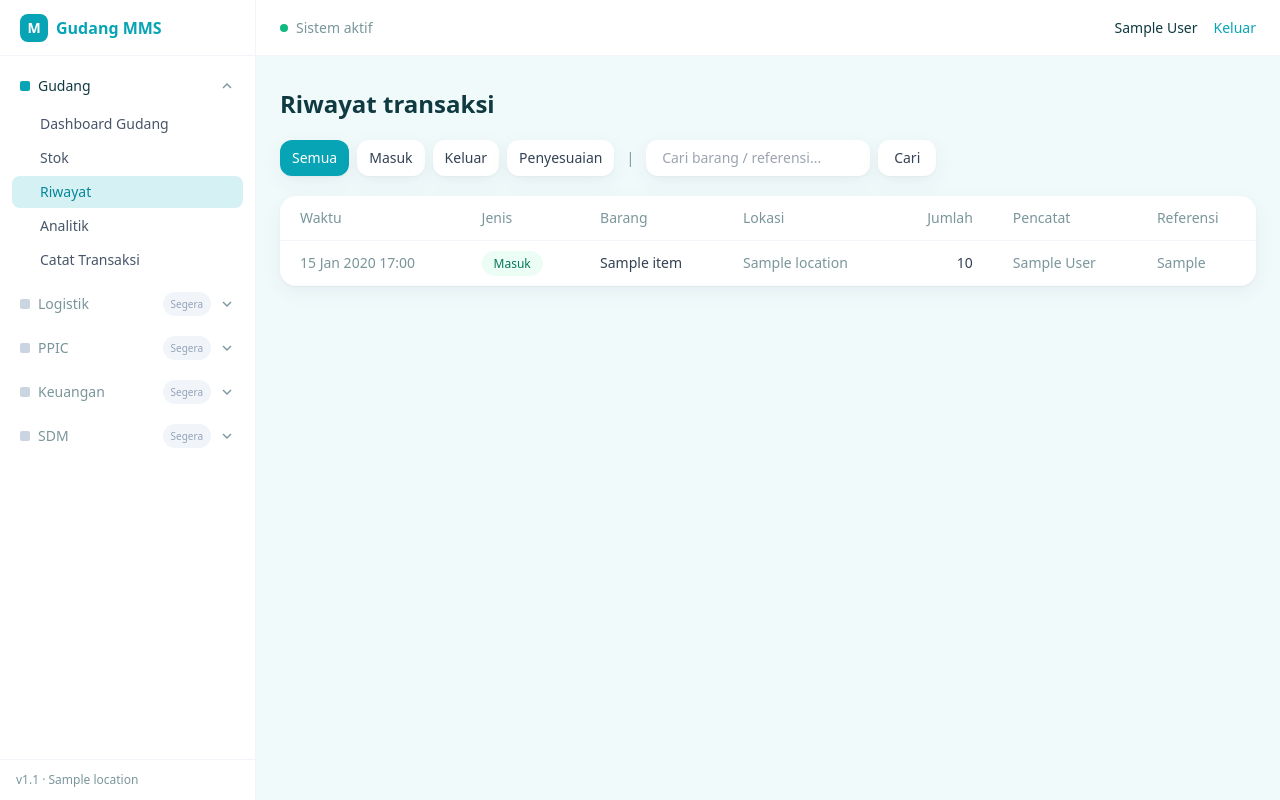
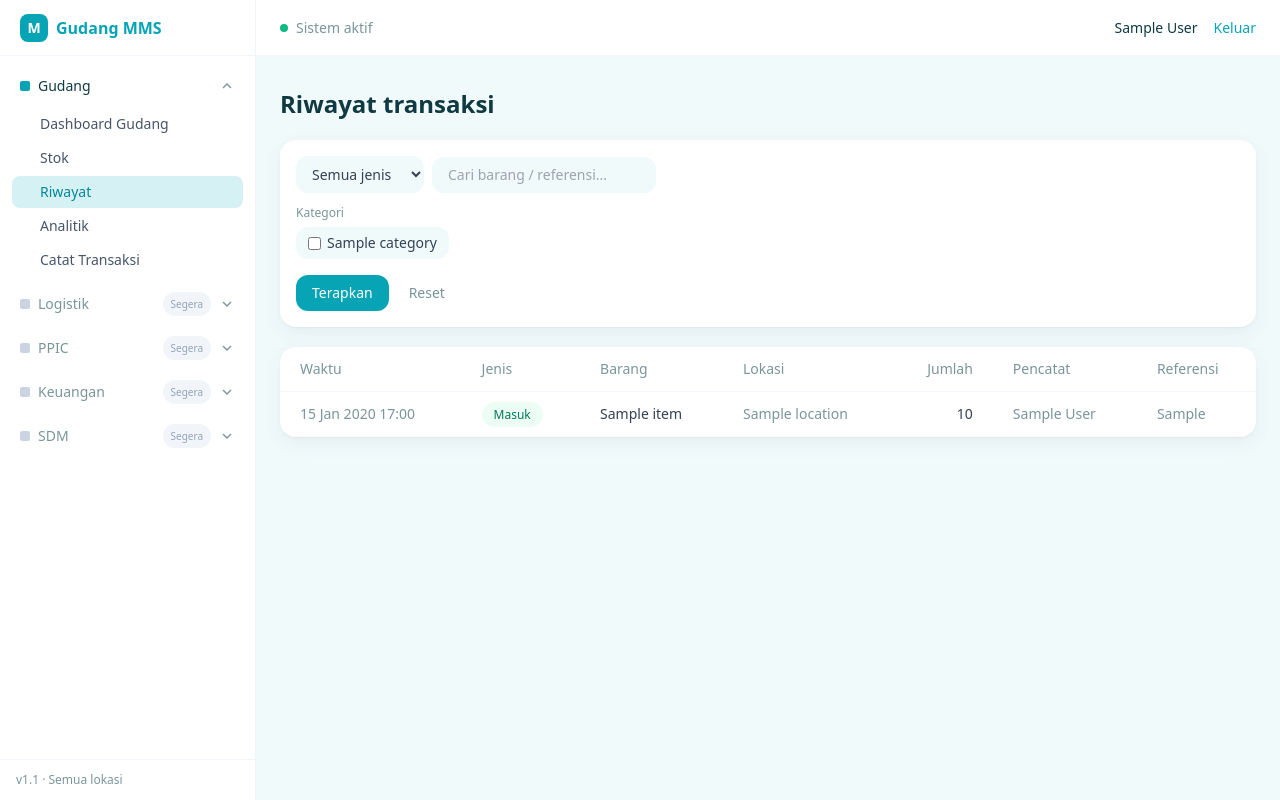
Before and after one commit to Rifky-Maulana/MMS-warehouse, a Django app: page /transaksi/ in a window 1280 px wide. Run offline with Django 5.2, Linux system fonts and the light colour scheme; a user stored in the database is signed in; tables that the repository leaves empty hold one stand-in row (values such as "Sample post"); some libraries are stand-ins or nearby versions.

Commit message:
perbaikan lokasi+devisi

```diff
--- a/core/views.py
+++ b/core/views.py
@@ -13,8 +13,9 @@ def dashboard(request):
     items = Item.objects.filter(is_active=True)
     movements = StockMovement.objects.all()
     if not request.user.is_superuser:
-        items = items.filter(location=request.user.location)
-        movements = movements.filter(item__location=request.user.location)
+        locs = request.user.locations.all()
+        items = items.filter(location__in=locs)
+        movements = movements.filter(item__location__in=locs)
 
     low_stock = items.filter(current_stock__lte=F("min_stock")).order_by("name")
     recent = movements.select_related("item", "user").order_by("-created_at")[:8]
--- a/templates/base.html
+++ b/templates/base.html
@@ -133,7 +133,7 @@
         </nav>
 
         <div class="px-4 py-3 border-t border-slate-100 text-xs text-brand-muted">
-            v1.1 · {% if request.user.location %}{{ request.user.location }}{% else %}Semua lokasi{% endif %}
+            v1.1 · {% if request.user.is_superuser %}Semua lokasi{% else %}{% for l in request.user.locations.all %}{{ l }}{% if not forloop.last %}, {% endif %}{% empty %}Tanpa lokasi{% endfor %}{% endif %}
         </div>
     </aside>
 
--- /dev/null
+++ b/templates/partials/_checkbox_filter.html
@@ -0,0 +1,12 @@
+{% comment %}Filter checkbox chip. Param: label, name, options (queryset), selected (list of str id){% endcomment %}
+<div>
+    <span class="block text-xs text-brand-muted mb-1.5">{{ label }}</span>
+    <div class="flex flex-wrap gap-2">
+        {% for opt in options %}
+        <label class="inline-flex items-center gap-1.5 bg-brand-soft rounded-xl px-3 py-1.5 cursor-pointer hover:bg-brand-tint transition">
+            <input type="checkbox" name="{{ name }}" value="{{ opt.id }}" class="accent-[#07A4B6]" {% if opt.id|stringformat:'s' in selected %}checked{% endif %}>
+            <span class="text-slate-700">{{ opt }}</span>
+        </label>
+        {% endfor %}
+    </div>
+</div>
--- a/templates/warehouse/movement_list.html
+++ b/templates/warehouse/movement_list.html
@@ -3,18 +3,25 @@
 {% block body %}
 <h1 class="text-2xl font-semibold text-brand-ink mb-5">Riwayat transaksi</h1>
 
-<form method="get" class="flex flex-wrap items-center gap-2 mb-5 text-sm">
-    {% with t=type %}
-    <a href="?{% if q %}q={{ q }}{% endif %}" class="rounded-xl px-3 py-2 shadow-soft transition {% if not t %}bg-brand text-white{% else %}bg-white hover:bg-brand-soft{% endif %}">Semua</a>
-    <a href="?type=in{% if q %}&q={{ q }}{% endif %}" class="rounded-xl px-3 py-2 shadow-soft transition {% if t == 'in' %}bg-brand text-white{% else %}bg-white hover:bg-brand-soft{% endif %}">Masuk</a>
-    <a href="?type=out{% if q %}&q={{ q }}{% endif %}" class="rounded-xl px-3 py-2 shadow-soft transition {% if t == 'out' %}bg-brand text-white{% else %}bg-white hover:bg-brand-soft{% endif %}">Keluar</a>
-    <a href="?type=adjustment{% if q %}&q={{ q }}{% endif %}" class="rounded-xl px-3 py-2 shadow-soft transition {% if t == 'adjustment' %}bg-brand text-white{% else %}bg-white hover:bg-brand-soft{% endif %}">Penyesuaian</a>
-    {% endwith %}
-    <span class="mx-1 text-brand-muted">|</span>
-    <input type="text" name="q" value="{{ q }}" placeholder="Cari barang / referensi..."
-           class="bg-white rounded-xl px-4 py-2 w-56 shadow-soft outline-none focus:ring-2 focus:ring-brand/30">
-    {% if type %}<input type="hidden" name="type" value="{{ type }}">{% endif %}
-    <button type="submit" class="bg-white rounded-xl px-4 py-2 shadow-soft hover:bg-brand-soft transition">Cari</button>
+<form method="get" class="bg-white rounded-2xl shadow-soft p-4 mb-5 space-y-3 text-sm">
+    <div class="flex flex-wrap gap-2 items-center">
+        <select name="type" class="bg-brand-soft rounded-xl px-3 py-2 outline-none focus:ring-2 focus:ring-brand/30">
+            <option value="" {% if not type %}selected{% endif %}>Semua jenis</option>
+            <option value="in" {% if type == 'in' %}selected{% endif %}>Masuk</option>
+            <option value="out" {% if type == 'out' %}selected{% endif %}>Keluar</option>
+            <option value="adjustment" {% if type == 'adjustment' %}selected{% endif %}>Penyesuaian</option>
+        </select>
+        <input type="text" name="q" value="{{ q }}" placeholder="Cari barang / referensi..."
+               class="bg-brand-soft rounded-xl px-4 py-2 w-56 outline-none focus:ring-2 focus:ring-brand/30">
+    </div>
+    {% if loc_options.count > 1 %}
+    {% include "partials/_checkbox_filter.html" with label="Lokasi" name="lokasi" options=loc_options selected=sel_locs %}
+    {% endif %}
+    {% include "partials/_checkbox_filter.html" with label="Kategori" name="kategori" options=cat_options selected=sel_cats %}
+    <div class="flex gap-2 pt-1">
+        <button type="submit" class="bg-brand text-white rounded-xl px-4 py-2 font-medium hover:bg-brand-dark transition">Terapkan</button>
+        <a href="{% url 'warehouse:movement_list' %}" class="px-3 py-2 text-brand-muted hover:text-brand-dark">Reset</a>
+    </div>
 </form>
 
 <div class="bg-white rounded-2xl shadow-soft overflow-hidden">
@@ -46,7 +53,7 @@
                 <td class="px-5 py-3 text-brand-muted">{{ m.reference|default:"-" }}</td>
             </tr>
             {% empty %}
-            <tr><td colspan="7" class="px-5 py-8 text-center text-brand-muted">Belum ada transaksi.</td></tr>
+            <tr><td colspan="7" class="px-5 py-8 text-center text-brand-muted">Tidak ada transaksi yang cocok.</td></tr>
             {% endfor %}
         </tbody>
     </table>
@@ -57,10 +64,10 @@
     <span>Halaman {{ page.number }} dari {{ page.paginator.num_pages }} · {{ page.paginator.count }} transaksi</span>
     <div class="flex gap-2">
         {% if page.has_previous %}
-        <a href="?page={{ page.previous_page_number }}{% if type %}&type={{ type }}{% endif %}{% if q %}&q={{ q }}{% endif %}" class="bg-white rounded-xl px-3 py-2 shadow-soft hover:bg-brand-soft transition">← Sebelumnya</a>
+        <a href="?page={{ page.previous_page_number }}{% if type %}&type={{ type }}{% endif %}{% if q %}&q={{ q }}{% endif %}{% for l in sel_locs %}&lokasi={{ l }}{% endfor %}{% for c in sel_cats %}&kategori={{ c }}{% endfor %}" class="bg-white rounded-xl px-3 py-2 shadow-soft hover:bg-brand-soft transition">← Sebelumnya</a>
         {% endif %}
         {% if page.has_next %}
-        <a href="?page={{ page.next_page_number }}{% if type %}&type={{ type }}{% endif %}{% if q %}&q={{ q }}{% endif %}" class="bg-white rounded-xl px-3 py-2 shadow-soft hover:bg-brand-soft transition">Berikutnya →</a>
+        <a href="?page={{ page.next_page_number }}{% if type %}&type={{ type }}{% endif %}{% if q %}&q={{ q }}{% endif %}{% for l in sel_locs %}&lokasi={{ l }}{% endfor %}{% for c in sel_cats %}&kategori={{ c }}{% endfor %}" class="bg-white rounded-xl px-3 py-2 shadow-soft hover:bg-brand-soft transition">Berikutnya →</a>
         {% endif %}
     </div>
 </div>
--- a/warehouse/admin.py
+++ b/warehouse/admin.py
@@ -46,7 +46,7 @@ class ItemAdmin(admin.ModelAdmin):
     def get_queryset(self, request):
         qs = super().get_queryset(request)
         if not request.user.is_superuser:
-            qs = qs.filter(location=request.user.location)
+            qs = qs.filter(location__in=request.user.locations.all())
         return qs
 
 
@@ -87,7 +87,7 @@ class StockMovementAdmin(admin.ModelAdmin):
     def get_queryset(self, request):
         qs = super().get_queryset(request)
         if not request.user.is_superuser:
-            qs = qs.filter(item__location=request.user.location)
+            qs = qs.filter(item__location__in=request.user.locations.all())
         return qs
 
     def get_readonly_fields(self, request, obj=None):
--- a/warehouse/forms.py
+++ b/warehouse/forms.py
@@ -4,8 +4,6 @@ from .models import Item, StockMovement
 
 
 class MovementForm(forms.ModelForm):
-    """Form catat transaksi untuk staf (di luar admin), terkunci lokasi user."""
-
     class Meta:
         model = StockMovement
         fields = ("item", "type", "quantity", "supplier", "note", "reference")
@@ -14,7 +12,7 @@ class MovementForm(forms.ModelForm):
         super().__init__(*args, **kwargs)
         items = Item.objects.filter(is_active=True)
         if user is not None and not user.is_superuser:
-            items = items.filter(location=user.location)
+            items = items.filter(location__in=user.locations.all())
         self.fields["item"].queryset = items.select_related("location").order_by("name")
         self.fields["supplier"].required = False
         css = "w-full bg-brand-soft rounded-xl px-3 py-2 outline-none focus:ring-2 focus:ring-brand/30"
--- a/warehouse/views.py
+++ b/warehouse/views.py
@@ -10,8 +10,7 @@ from django.db.models.functions import Coalesce, TruncDate
 from django.shortcuts import redirect, render
 from django.utils.dateparse import parse_date
 
-from core.access import warehouse_required
-from core.models import Location
+from core.access import allowed_locations, warehouse_required
 
 from .forms import MovementForm
 from .models import Category, Item, StockMovement
@@ -19,15 +18,15 @@ from .services import apply_movement
 
 
 def _scope_items(request, qs):
-    if not request.user.is_superuser:
-        qs = qs.filter(location=request.user.location)
-    return qs
+    if request.user.is_superuser:
+        return qs
+    return qs.filter(location__in=request.user.locations.all())
 
 
 def _scope_movements(request, qs):
-    if not request.user.is_superuser:
-        qs = qs.filter(item__location=request.user.location)
-    return qs
+    if request.user.is_superuser:
+        return qs
+    return qs.filter(item__location__in=request.user.locations.all())
 
 
 @login_required
@@ -36,6 +35,9 @@ def item_list(request):
     q = request.GET.get("q", "").strip()
     only_low = request.GET.get("low") == "1"
     show_inactive = request.GET.get("nonaktif") == "1"
+    sel_locs = request.GET.getlist("lokasi")
+    sel_cats = request.GET.getlist("kategori")
+
     items = _scope_items(request, Item.objects.select_related("category", "location")).order_by("name")
     if not show_inactive:
         items = items.filter(is_active=True)
@@ -43,8 +45,16 @@ def item_list(request):
         items = items.filter(Q(name__icontains=q) | Q(sku__icontains=q))
     if only_low:
         items = items.filter(current_stock__lte=F("min_stock"))
+    if sel_locs:
+        items = items.filter(location_id__in=sel_locs)
+    if sel_cats:
+        items = items.filter(category_id__in=sel_cats)
+
     return render(request, "warehouse/item_list.html", {
         "items": items, "q": q, "only_low": only_low, "show_inactive": show_inactive,
+        "loc_options": allowed_locations(request.user),
+        "cat_options": Category.objects.all(),
+        "sel_locs": sel_locs, "sel_cats": sel_cats,
     })
 
 
@@ -53,13 +63,26 @@ def item_list(request):
 def movement_list(request):
     mtype = request.GET.get("type", "")
     q = request.GET.get("q", "").strip()
+    sel_locs = request.GET.getlist("lokasi")
+    sel_cats = request.GET.getlist("kategori")
+
     qs = _scope_movements(request, StockMovement.objects.select_related("item", "item__location", "user", "supplier")).order_by("-created_at")
     if mtype in ("in", "out", "adjustment"):
         qs = qs.filter(type=mtype)
     if q:
         qs = qs.filter(Q(item__name__icontains=q) | Q(item__sku__icontains=q) | Q(reference__icontains=q))
+    if sel_locs:
+        qs = qs.filter(item__location_id__in=sel_locs)
+    if sel_cats:
+        qs = qs.filter(item__category_id__in=sel_cats)
+
     page = Paginator(qs, 25).get_page(request.GET.get("page"))
-    return render(request, "warehouse/movement_list.html", {"page": page, "type": mtype, "q": q})
+    return render(request, "warehouse/movement_list.html", {
+        "page": page, "type": mtype, "q": q,
+        "loc_options": allowed_locations(request.user),
+        "cat_options": Category.objects.all(),
+        "sel_locs": sel_locs, "sel_cats": sel_cats,
+    })
 
 
 @login_required
@@ -90,7 +113,7 @@ def analytics(request):
     date_from = parse_date(request.GET.get("from", "")) or (today - timedelta(days=30))
     sel_cat = request.GET.get("kategori") or ""
     sel_user = request.GET.get("pencatat") or ""
-    sel_loc = request.GET.get("lokasi") or ""
+    sel_locs = request.GET.getlist("lokasi")
 
     base = _scope_movements(request, StockMovement.objects.filter(
         created_at__date__gte=date_from, created_at__date__lte=date_to))
@@ -98,8 +121,8 @@ def analytics(request):
         base = base.filter(item__category_id=sel_cat)
     if sel_user:
         base = base.filter(user_id=sel_user)
-    if sel_loc and request.user.is_superuser:
-        base = base.filter(item__location_id=sel_loc)
+    if sel_locs:
+        base = base.filter(item__location_id__in=sel_locs)
 
     total_in = base.filter(type="in").aggregate(s=Sum("quantity"))["s"] or 0
     total_out = base.filter(type="out").aggregate(s=Sum("quantity"))["s"] or 0
@@ -119,7 +142,6 @@ def analytics(request):
         "keluar": [r["keluar"] for r in trend_rows],
     }
 
-    # Opsi slicer
     scoped_all = _scope_movements(request, StockMovement.objects.all())
     User = get_user_model()
     pencatat_list = User.objects.filter(
@@ -132,6 +154,6 @@ def analytics(request):
         "chart_data": {"keluar": top("out"), "masuk": top("in"), "trend": trend},
         "categories": Category.objects.all(),
         "pencatat_list": pencatat_list,
-        "locations": Location.objects.all() if request.user.is_superuser else None,
-        "sel_cat": sel_cat, "sel_user": sel_user, "sel_loc": sel_loc,
+        "loc_options": allowed_locations(request.user),
+        "sel_cat": sel_cat, "sel_user": sel_user, "sel_locs": sel_locs,
     })
```
Also changed, not shown: core/access.py (+13 -6 lines), core/admin.py (+12 -3 lines), core/models.py (+4 -8 lines), templates/warehouse/analytics.html (+7 -9 lines), templates/warehouse/item_list.html (+19 -12 lines), core/migrations/0003_remove_user_division_remove_user_location_and_more.py (added).
